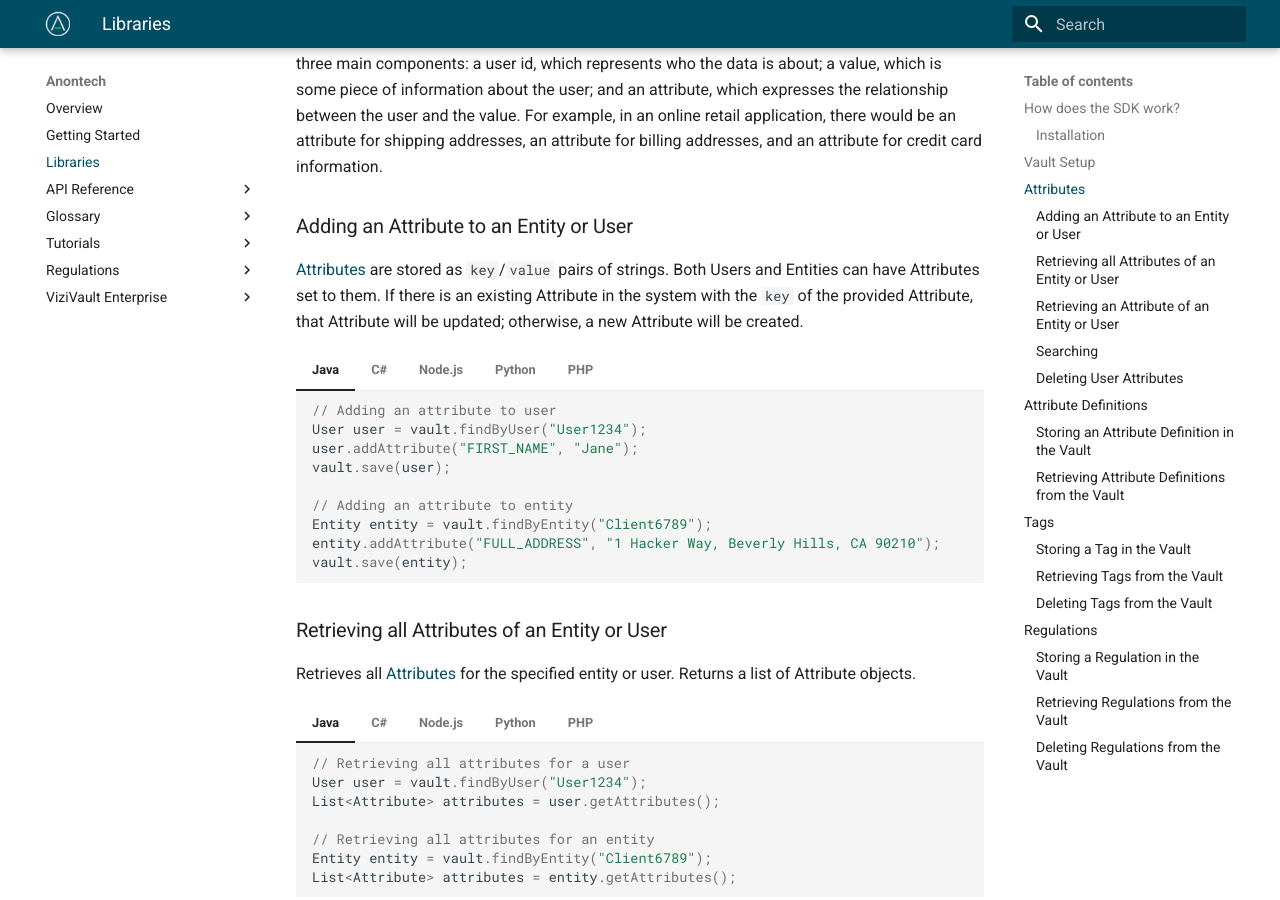
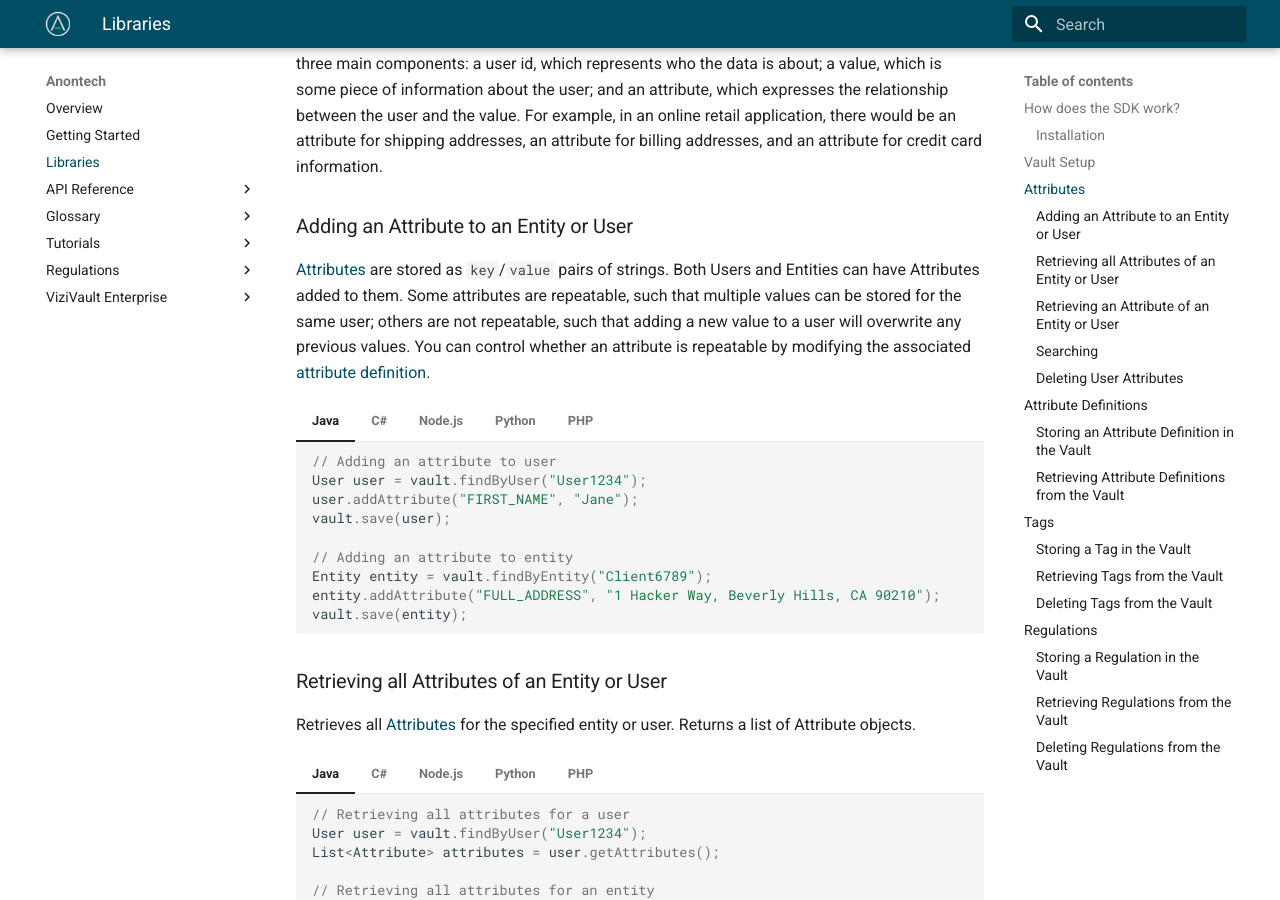
Before and after one commit to anontechnology/documentation, an MkDocs documentation site: the page built from docs/libraries.md, in a window 1280 px wide and 900 px high, scrolled down 1212 px. Built offline with MkDocs 1.6.1 and Material for MkDocs 9.7.7, drawn with Linux system fonts in a browser that asks for light colours.

Commit message:
renamed attribute.md to attribute-definition.md

```diff
--- a/docs/libraries.md
+++ b/docs/libraries.md
@@ -121,7 +121,7 @@ Attributes are how the ViziVault ecosystem organizes your data. Every data point
 
 ### Adding an Attribute to an Entity or User
 
-[Attributes](/glossary/attribute) are stored as `key`/`value` pairs of strings. Both Users and Entities can have Attributes set to them. If there is an existing Attribute in the system with the `key` of the provided Attribute, that Attribute will be updated; otherwise, a new Attribute will be created.
+[Attributes](/glossary/datapoint) are stored as `key`/`value` pairs of strings. Both Users and Entities can have Attributes added to them. Some attributes are repeatable, such that multiple values can be stored for the same user; others are not repeatable, such that adding a new value to a user will overwrite any previous values. You can control whether an attribute is repeatable by modifying the associated [attribute definition](/glossary/attribute-definition).
 
 === "Java"
 
@@ -198,7 +198,7 @@ Attributes are how the ViziVault ecosystem organizes your data. Every data point
 
 ### Retrieving all Attributes of an Entity or User
 
-Retrieves all [Attributes](/glossary/attribute) for the specified entity or user. Returns a list of Attribute objects.
+Retrieves all [Attributes](/glossary/datapoint) for the specified entity or user. Returns a list of Attribute objects.
 
 === "Java"
 
--- a/mkdocs.yml
+++ b/mkdocs.yml
@@ -19,7 +19,7 @@ nav:
     - Tags: api/tags.md
     - Regulations: api/regulations.md
   - Glossary:
-    - Attribute Definition: glossary/attribute.md
+    - Attribute Definition: glossary/attribute-definition.md
     - Tag: glossary/tag.md
     - Attribute: glossary/datapoint.md
     - Regulation: glossary/regulation.md
```
Also changed, not shown: docs/api/attributes.md (+3 -3 lines), docs/glossary/datapoint.md (+1 -1 lines), docs/glossary/attribute-definition.md (renamed from docs/glossary/attribute.md).
